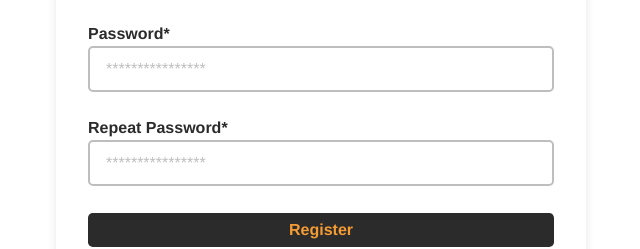
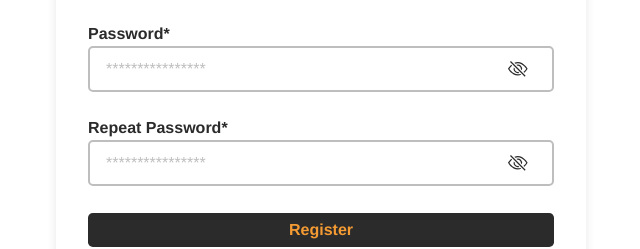
Before and after one commit to ScanDaLouS47/devathon-frontend, a React (Vite) app: page /auth/register in a window 1280 px wide. Shown: the part 465-714 px from the top of the page, without its empty margins (319-959 px from the left). Built offline with nearby package versions, Linux system fonts and the light colour scheme.

Commit message:
feat: create toggle for show or hide passwords

```diff
--- a/src/auth/pages/register/RegisterPage.tsx
+++ b/src/auth/pages/register/RegisterPage.tsx
@@ -83,7 +83,6 @@ export const RegisterPage = () => {
             options={options}
             label={'Phone Number'}
             error={errors['phone']}
-            // register={register('phone')}
             register={register('phone', {
               setValueAs: (value) => `${options[0].countryTag ? `+${options[0].countryTag}` : ''}${value}`,
             })}
--- a/src/auth/pages/register/registerSchema.ts
+++ b/src/auth/pages/register/registerSchema.ts
@@ -31,7 +31,7 @@ export const registerSchema = z
       .string()
       .min(8, { message: 'Password must be at least 8 characters long' })
       .max(16, { message: 'Password must be at most 16 characters long' })
-      .regex(/^(?=.*[A-Z])(?=.*\d)(?=.*[@$!%*?&])[A-Za-z\d@$!%*?&]{8,16}$/, {
+      .regex(/^(?=.*[A-Z])(?=.*\d)(?=.*[@$!%*?&#ñç^¨])[A-Za-z\d@$!%*?&#ñç^¨]{8,16}$/, {
         message: 'Password must have 1 symbol, 1 uppercase, and 1 number',
       })
       .trim(),
@@ -39,7 +39,7 @@ export const registerSchema = z
       .string()
       .min(8, { message: 'Password must be at least 8 characters long' })
       .max(16, { message: 'Password must be at most 16 characters long' })
-      .regex(/^(?=.*[A-Z])(?=.*\d)(?=.*[@$!%*?&])[A-Za-z\d@$!%*?&]{8,16}$/, {
+      .regex(/^(?=.*[A-Z])(?=.*\d)(?=.*[@$!%*?&#ñç^¨])[A-Za-z\d@$!%*?&#ñç^¨]{8,16}$/, {
         message: 'Password must have 1 symbol, 1 uppercase, 1 number',
       })
       .trim(),
--- a/src/components/formInput/FormInput.tsx
+++ b/src/components/formInput/FormInput.tsx
@@ -1,15 +1,26 @@
-import React from 'react';
+import React, { useState } from 'react';
 import { FieldError } from 'react-hook-form';
 import { WarningIcon } from '../icons/WarningIcon';
 import './formInput.scss';
+import HidePassword from '../icons/HidePassword';
+import ShowPassword from '../icons/ShowPassword';
 
 type InputProps = React.ComponentProps<'input'> & {
   label: string;
   error: FieldError | undefined;
 };
-export const FormInput = React.forwardRef(
-  ({ label, error, ...inputProps }: InputProps, ref: React.Ref<HTMLInputElement>) => {
+
+export const FormInput = React.forwardRef<HTMLInputElement, InputProps>(
+  ({ label, error, type, ...inputProps }, ref) => {
     const hasError = error ? 'row__error' : '';
+
+    const [showPassword, setShowPassword] = useState(false);
+
+    const togglePasswordVisibility = () => {
+      setShowPassword(!showPassword);
+    };
+
+    const inputType = showPassword && type === 'password' ? 'text' : type;
 
     return (
       <div className="row">
@@ -17,11 +28,25 @@ export const FormInput = React.forwardRef(
           {label && `${label}*`}
         </label>
         <div className={`row__container ${hasError}`}>
-          <input ref={ref} className="row__input" autoComplete="off" {...inputProps} />
+          <input ref={ref} className="row__input" autoComplete="off" {...inputProps} type={inputType} />
+
+          {type === 'password' && (
+            <button
+              type="button"
+              onClick={togglePasswordVisibility}
+              className="row__toggleButton"
+              aria-label={showPassword ? 'Hide password' : 'Show password'}
+            >
+              {showPassword ? <ShowPassword width="21" /> : <HidePassword width="21" />}
+            </button>
+          )}
+
           {error && <WarningIcon className="row__icon" />}
         </div>
-        <span className="row__message">{error?.message} </span>
+        <span className="row__message">{error?.message}</span>
       </div>
     );
   },
 );
+
+FormInput.displayName = 'FormInput';
--- a/src/components/formInput/formInput.scss
+++ b/src/components/formInput/formInput.scss
@@ -3,9 +3,11 @@
   display: flex;
   flex-direction: column;
   row-gap: 0.2rem;
+
   &__label {
     font-weight: 600;
   }
+
   &__container {
     border: 0.125rem solid transparent;
     padding: 0 1rem;
@@ -14,10 +16,6 @@
     border: 0.125rem solid var(--gray-color);
     display: flex;
     justify-content: space-between;
-  }
-  &__error {
-    border-color: rgb(237, 74, 74);
-    color: rgb(237, 74, 74);
   }
 
   &__input {
@@ -29,14 +27,25 @@
       color: var(--gray-color);
     }
   }
+
+  &__toggleButton {
+    margin-right: 0.5rem;
+  }
+
   &__icon {
     color: rgb(237, 74, 74);
     width: 1rem;
   }
+
   &__message {
     font-size: 0.75rem;
     font-weight: 600;
     line-height: 1rem;
     color: rgb(237, 74, 74);
   }
+
+  &__error {
+    border-color: rgb(237, 74, 74);
+    color: rgb(237, 74, 74);
+  }
 }
--- /dev/null
+++ b/src/components/icons/HidePassword.tsx
@@ -0,0 +1,30 @@
+/**
+ *
+ * @param {Object} props - Properties for rendering component
+ * @param {string} props.width - Size of component
+ *
+ * @returns {JSX.Element} Elemento | Estructura HTML
+ */
+
+const HidePassword = (
+  props: React.SVGProps<SVGSVGElement>,
+  { width, color }: { width: string; color?: string },
+): JSX.Element => {
+  return (
+    <>
+      <svg
+        xmlns="http://www.w3.org/2000/svg"
+        fill="currentColor"
+        style={{ width: `${width}rem`, color: `${color}`, height: `auto` }}
+        {...props}
+        viewBox="0 0 16 16"
+      >
+        <path d="M13.359 11.238C15.06 9.72 16 8 16 8s-3-5.5-8-5.5a7 7 0 0 0-2.79.588l.77.771A6 6 0 0 1 8 3.5c2.12 0 3.879 1.168 5.168 2.457A13 13 0 0 1 14.828 8q-.086.13-.195.288c-.335.48-.83 1.12-1.465 1.755q-.247.248-.517.486z" />
+        <path d="M11.297 9.176a3.5 3.5 0 0 0-4.474-4.474l.823.823a2.5 2.5 0 0 1 2.829 2.829zm-2.943 1.299.822.822a3.5 3.5 0 0 1-4.474-4.474l.823.823a2.5 2.5 0 0 0 2.829 2.829" />
+        <path d="M3.35 5.47q-.27.24-.518.487A13 13 0 0 0 1.172 8l.195.288c.335.48.83 1.12 1.465 1.755C4.121 11.332 5.881 12.5 8 12.5c.716 0 1.39-.133 2.02-.36l.77.772A7 7 0 0 1 8 13.5C3 13.5 0 8 0 8s.939-1.721 2.641-3.238l.708.709zm10.296 8.884-12-12 .708-.708 12 12z" />
+      </svg>
+    </>
+  );
+};
+
+export default HidePassword;
--- /dev/null
+++ b/src/components/icons/ShowPassword.tsx
@@ -0,0 +1,29 @@
+/**
+ *
+ * @param {Object} props - Properties for rendering component
+ * @param {string} props.width - Size of component
+ *
+ * @returns {JSX.Element} Elemento | Estructura HTML
+ */
+
+const ShowPassword = (
+  props: React.SVGProps<SVGSVGElement>,
+  { width, color }: { width: string; color?: string },
+): JSX.Element => {
+  return (
+    <>
+      <svg
+        xmlns="http://www.w3.org/2000/svg"
+        fill="currentColor"
+        style={{ width: `${width}rem`, color: `${color}`, height: `auto` }}
+        {...props}
+        viewBox="0 0 16 16"
+      >
+        <path d="M16 8s-3-5.5-8-5.5S0 8 0 8s3 5.5 8 5.5S16 8 16 8M1.173 8a13 13 0 0 1 1.66-2.043C4.12 4.668 5.88 3.5 8 3.5s3.879 1.168 5.168 2.457A13 13 0 0 1 14.828 8q-.086.13-.195.288c-.335.48-.83 1.12-1.465 1.755C11.879 11.332 10.119 12.5 8 12.5s-3.879-1.168-5.168-2.457A13 13 0 0 1 1.172 8z" />
+        <path d="M8 5.5a2.5 2.5 0 1 0 0 5 2.5 2.5 0 0 0 0-5M4.5 8a3.5 3.5 0 1 1 7 0 3.5 3.5 0 0 1-7 0" />
+      </svg>
+    </>
+  );
+};
+
+export default ShowPassword;
```
